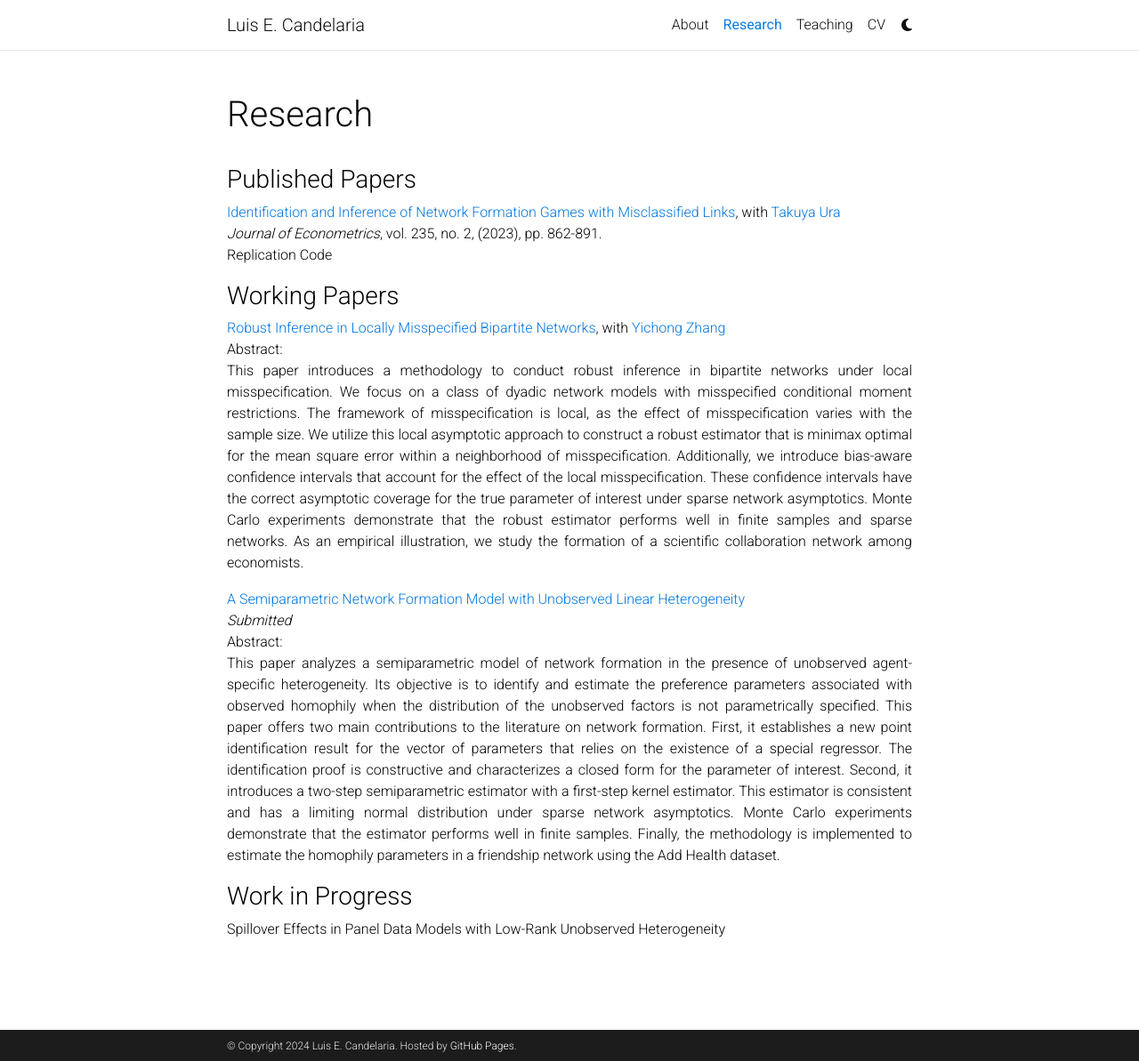
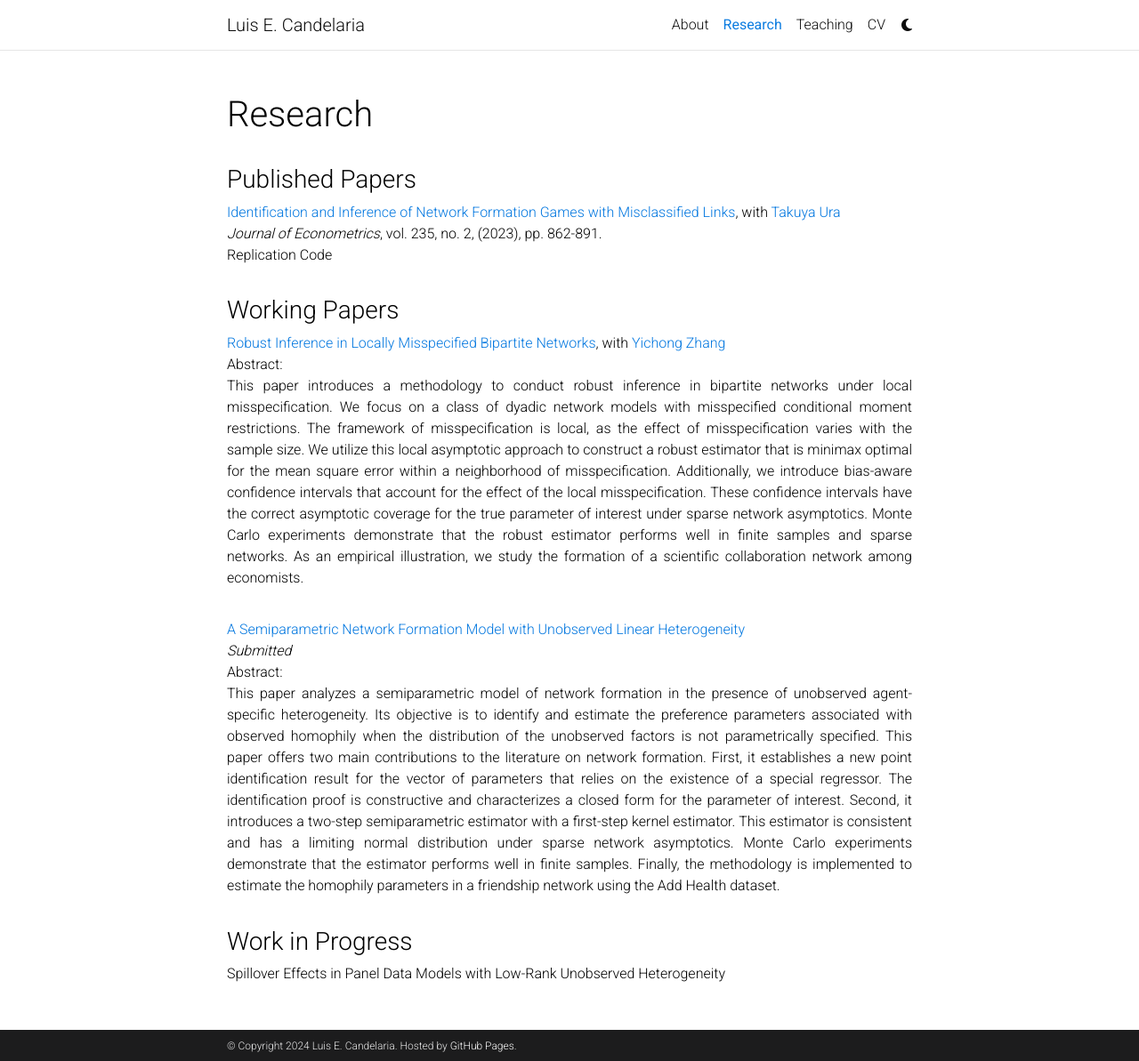
Before and after one commit to lecandelaria/lecandelaria.github.io, a Jekyll site: the page built from _pages/projects.md, in a window 1280 px wide and 1193 px high. Shown: the whole window at 89% size. Built offline with Jekyll 4.4.1, drawn with Linux system fonts in a browser that asks for light colours; comment, search, counter and statistics services are not loaded; a style sheet for code colours, icons or effects is not loaded.

```diff
--- a/_pages/projects.md
+++ b/_pages/projects.md
@@ -12,7 +12,7 @@
 <ul style="list-style-type: none; padding-left: 0; margin-bottom: 2ex;">
     <li>
         <a href="https://www.sciencedirect.com/science/article/pii/S0304407622001531?via%3Dihub" target="_blank">Identification and Inference of Network Formation Games with Misclassified Links</a>, with <a href="https://economics.ucdavis.edu/people/takuya-ura" target="_blank">Takuya Ura</a>
-        <ul style="list-style-type: none; padding-left: 0; margin-bottom: 2ex;">
+        <ul style="list-style-type: none; padding-left: 0; margin-bottom: 4ex;">
             <li><em>Journal of Econometrics</em>, vol. 235, no. 2, (2023), pp. 862-891.</li>
             <li><a href="https://github.com/lecandelaria/MisclassifiedLinks.git" target="_blank" style="color: inherit;">Replication Code</a></li>
         </ul>
@@ -26,7 +26,7 @@
 
 <ul style="list-style-type: none; padding-left: 0; margin-bottom: 2ex;">
 <li><a href="https://arxiv.org/abs/2403.13725" target="_blank">Robust Inference in Locally Misspecified Bipartite Networks</a>, with <a href="https://sites.google.com/site/yichongzhang86/home" target="_blank">Yichong Zhang</a></li>
-   <ul style="list-style-type: none; padding-left: 0; margin-bottom: 2ex;">
+   <ul style="list-style-type: none; padding-left: 0; margin-bottom: 4ex;">
       <li>Abstract:</li>
       <li><p dir="ltr" align="justify">This paper introduces a methodology to conduct robust inference in bipartite networks under local misspecification. We focus on a class of dyadic network models with misspecified conditional moment restrictions. The framework of misspecification is local, as the effect of misspecification varies with the sample size. We utilize this local asymptotic approach to construct a robust estimator that is minimax optimal for the mean square error within a neighborhood of misspecification. Additionally, we introduce bias-aware confidence intervals that account for the effect of the local misspecification. These confidence intervals have the correct asymptotic coverage for the true parameter of interest under sparse network asymptotics. Monte Carlo experiments demonstrate that the robust estimator performs well in finite samples and sparse networks. As an empirical illustration,  we study the formation of a scientific collaboration network among economists.</p>
       </li>
@@ -35,7 +35,7 @@
 
 <ul style="list-style-type: none; padding-left: 0; margin-bottom: 2ex;">
 <li><a href="../papers/SemNet_2024.pdf" target="_blank">A Semiparametric Network Formation Model with Unobserved Linear Heterogeneity</a></li>
-   <ul style="list-style-type: none; padding-left: 0; margin-bottom: 2ex;">
+   <ul style="list-style-type: none; padding-left: 0; margin-bottom: 4ex;">
       <li><em>Submitted</em></li>
       <li>Abstract:</li>
       <li><p dir="ltr" align="justify">This paper analyzes a semiparametric model of network formation in the presence of unobserved agent-specific heterogeneity. Its objective is to identify and estimate the preference parameters associated with observed homophily when the distribution of the unobserved factors is not parametrically specified. This paper offers two main contributions to the literature on network formation. First, it establishes a new point identification result for the vector of parameters that relies on the existence of a special regressor. The identification proof is constructive and characterizes a closed form for the parameter of interest. Second, it introduces a two-step semiparametric estimator with a first-step kernel estimator. This estimator is consistent and has a limiting normal distribution under sparse network asymptotics. Monte Carlo experiments demonstrate that the estimator performs well in finite samples. Finally, the methodology is implemented to estimate the homophily parameters in a friendship network using the Add Health dataset. </p>
```
Also changed, not shown: _pages/about.md (+1 -1 lines).
